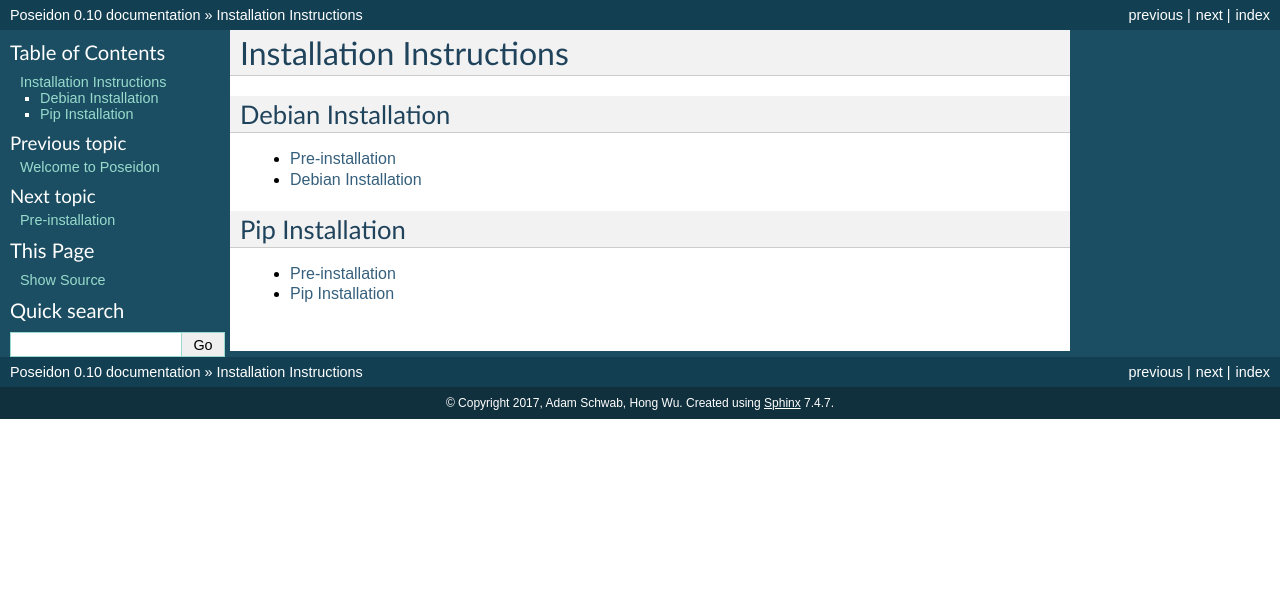
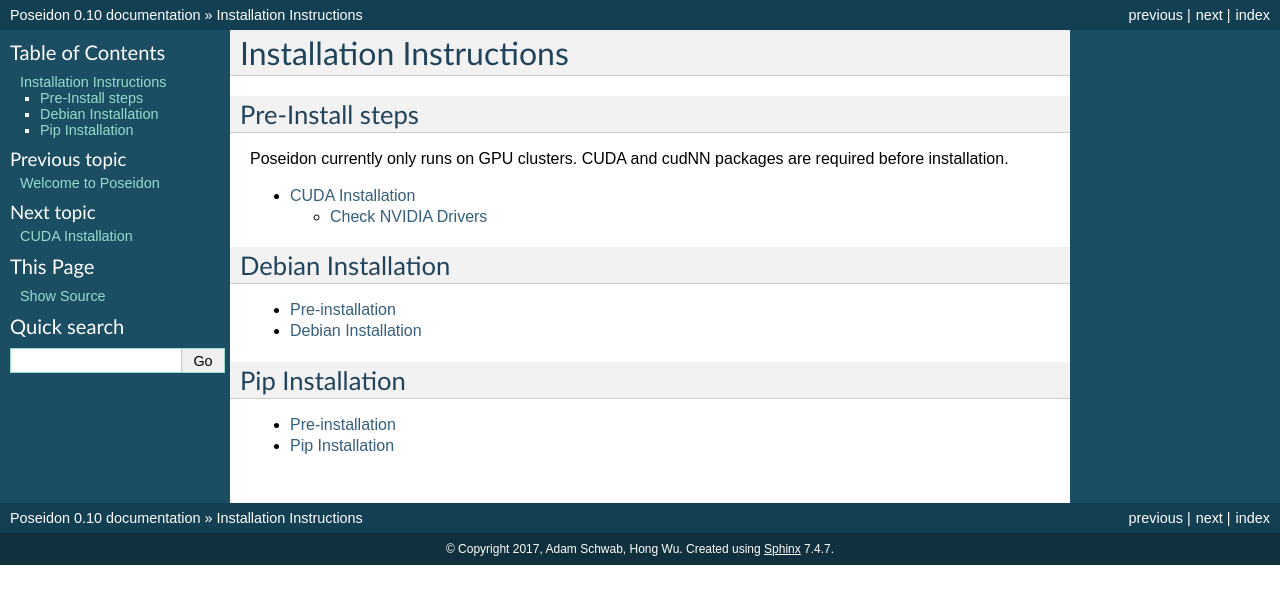
Before and after one commit to petuum-inc/poseidon-release, a Sphinx documentation site: the page built from docs/source/install.rst, in a window 1280 px wide. Shown: the top 604 px of the page. Built offline with Sphinx 7.4.7, drawn with Linux system fonts in a browser that asks for light colours; pages that are not in the unit, such as notebooks, are missing from menus.

Commit message:
tweak to see if it works

```diff
--- a/docs/source/install.rst
+++ b/docs/source/install.rst
@@ -1,5 +1,15 @@
 Installation Instructions
 =========================
+
+Pre-Install steps
+-----------------
+
+Poseidon currently only runs on GPU clusters. CUDA and cudNN packages are required before installation.
+
+.. toctree::
+   :maxdepth: 2
+
+   cuda_install
 
 Debian Installation
 -------------------
```
